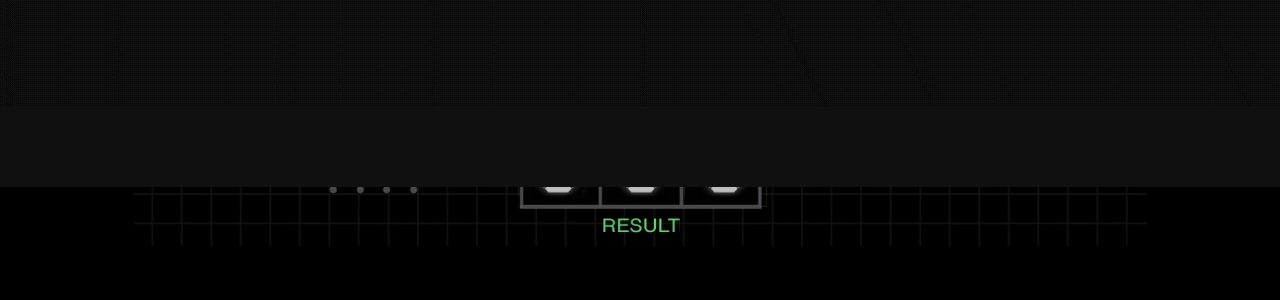
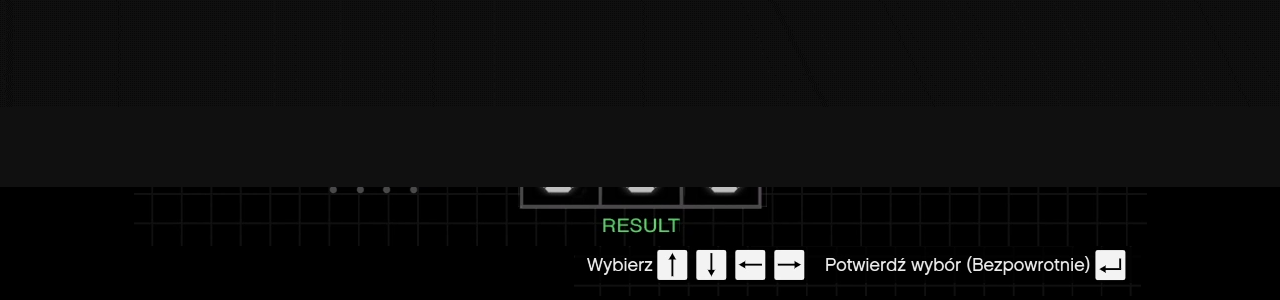
Before and after one commit to Deemor/minigameVolt, a plain HTML site: page index.html in a window 1280 px wide. Shown: the part 613-913 px from the top of the page. Before the commit the page ends 859 px from the top, so only its background shows below. Drawn offline with Linux system fonts and the light colour scheme.

Commit message:
index update

```diff
--- a/index.html
+++ b/index.html
@@ -51,6 +51,7 @@
   <canvas id="layerConnections" width="1013" height="859"></canvas>
   <canvas id="layerResult" width="1013" height="859"></canvas>
   <canvas id="layerGif" width="1013" height="859"></canvas>
+  <img src="img/controls.png" style="margin-top:850px; margin-left:440px;"/>
 </div>
 
 
```
